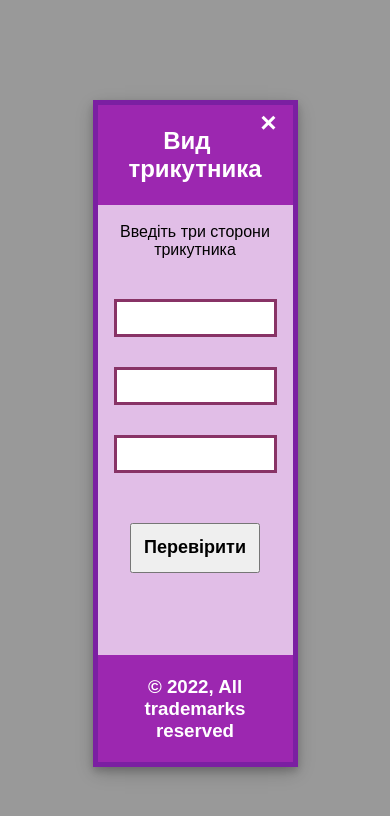
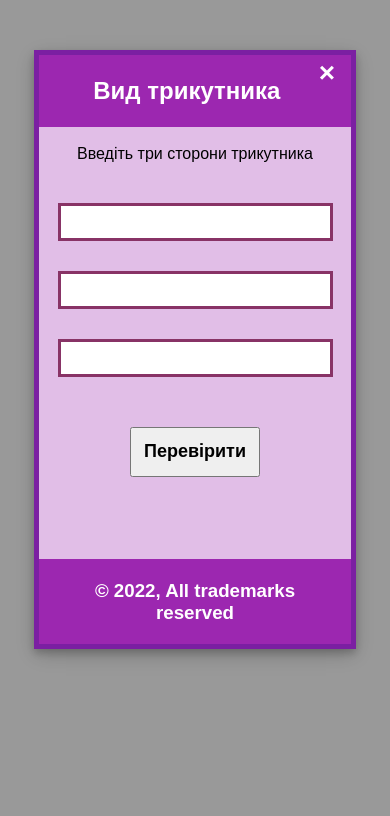
Before and after one commit to Fongussenmussen/triangle, a plain HTML site: page index.html in a window 390 px wide. Both pictures are taken after a click on the button "Відкрити вікно". Drawn offline with nearby package versions, Linux system fonts and the light colour scheme.

Commit message:
padding/margin fixes

```diff
--- a/css/main.css
+++ b/css/main.css
@@ -140,4 +140,10 @@ body {
     width: 130px;
     height: 50px;
   }
+  .modal {
+    padding-top: 50px;
+  }
+  .modal-content {
+    width: 80%;
+  }
 }
```
